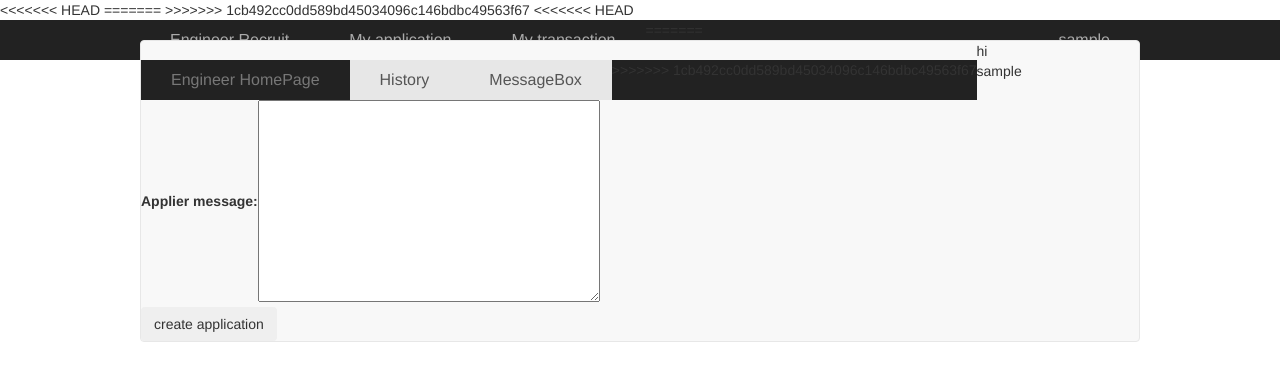
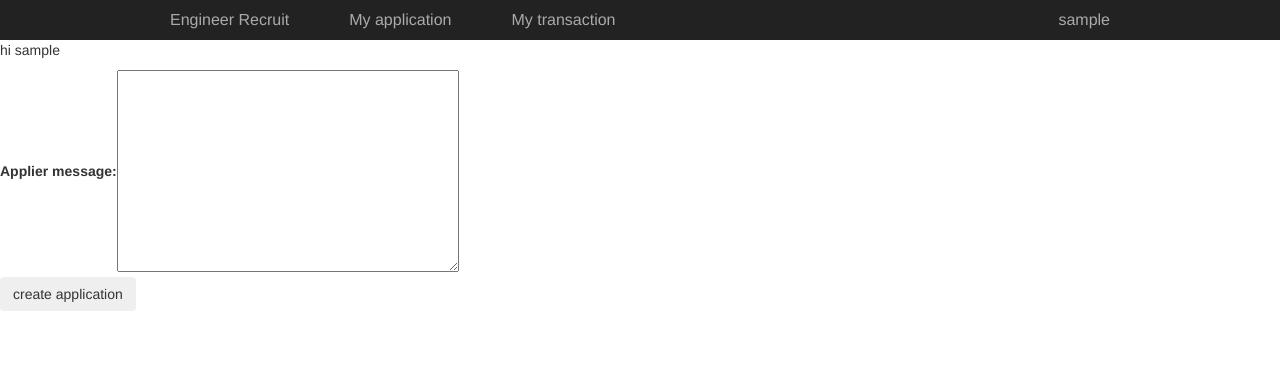
Before and after one commit to weiyupeng/engineer_recuiting, a Django app: a page that uses engineer_recuiting/authenticating/templates/engineer_base.html in a window 1280 px wide. Shown: the top 381 px of the page. Run offline with Django 3.2, Linux system fonts and the light colour scheme; the visitor is signed in with stand-in values (Sample User, id 1); lists and menus that the app fills with data are empty; some libraries are stand-ins or nearby versions.

Commit message:
modify engineer_base

```diff
--- a/engineer_recuiting/authenticating/templates/engineer_base.html
+++ b/engineer_recuiting/authenticating/templates/engineer_base.html
@@ -2,7 +2,6 @@
 <html lang="en">
 <head>
     <meta charset="utf-8">
-<<<<<<< HEAD
     <title>Engineer_recruit</title>
     <link href="https://maxcdn.bootstrapcdn.com/bootstrap/3.3.5/css/bootstrap.min.css" rel="stylesheet">
     <link href="../static/css/base.css" rel="stylesheet">
@@ -10,17 +9,9 @@
     <script src="http://apps.bdimg.com/libs/bootstrap/3.3.0/js/bootstrap.min.js"></script>
     {% block head %}
     {% endblock head %}
-=======
-   <title>airbnb</title>
-<link href="http://apps.bdimg.com/libs/bootstrap/3.3.0/css/bootstrap.min.css" rel="stylesheet">
-   <link href="../static/css/base.css" rel="stylesheet">
-   <script src="http://apps.bdimg.com/libs/jquery/2.0.0/jquery.min.js"></script>
-   <script src="http://apps.bdimg.com/libs/bootstrap/3.3.0/js/bootstrap.min.js"></script>
->>>>>>> 1cb492cc0dd589bd45034096c146bdbc49563f67
 </head>
+<body>
 
-<body>
-<<<<<<< HEAD
        <div class="nav">
            <ul class="list">
                <li><a href="#">Engineer Recruit</a><li>
@@ -38,22 +29,13 @@
                         </div>
                     </li>
              </ul>
-=======
-  <header>
-    <nav class="navbar navbar-default" role="navigation">
-       <div class="navbar-header">
-           <ul class="nav navbar-nav navbar-left">
-               <li><a class="navbar-brand" href={% url 'show_engineer_homepage' %}>Engineer HomePage</a><li>
-               <li class="active"><a href="../user_homepage/transaction">History</a></li>
-               <li class="active"><a href="../message/show_calling_people">MessageBox</a></li>
->>>>>>> 1cb492cc0dd589bd45034096c146bdbc49563f67
-           </ul>
-       </div>
-  <main>
+               </ul>
+           </div>
+<main>
       <div>
           {% block main %}
           {% endblock main %}
       </div>
-  </main>
+    </main>
 </body>
 </html>
```
Also changed, not shown: 16 other files.
